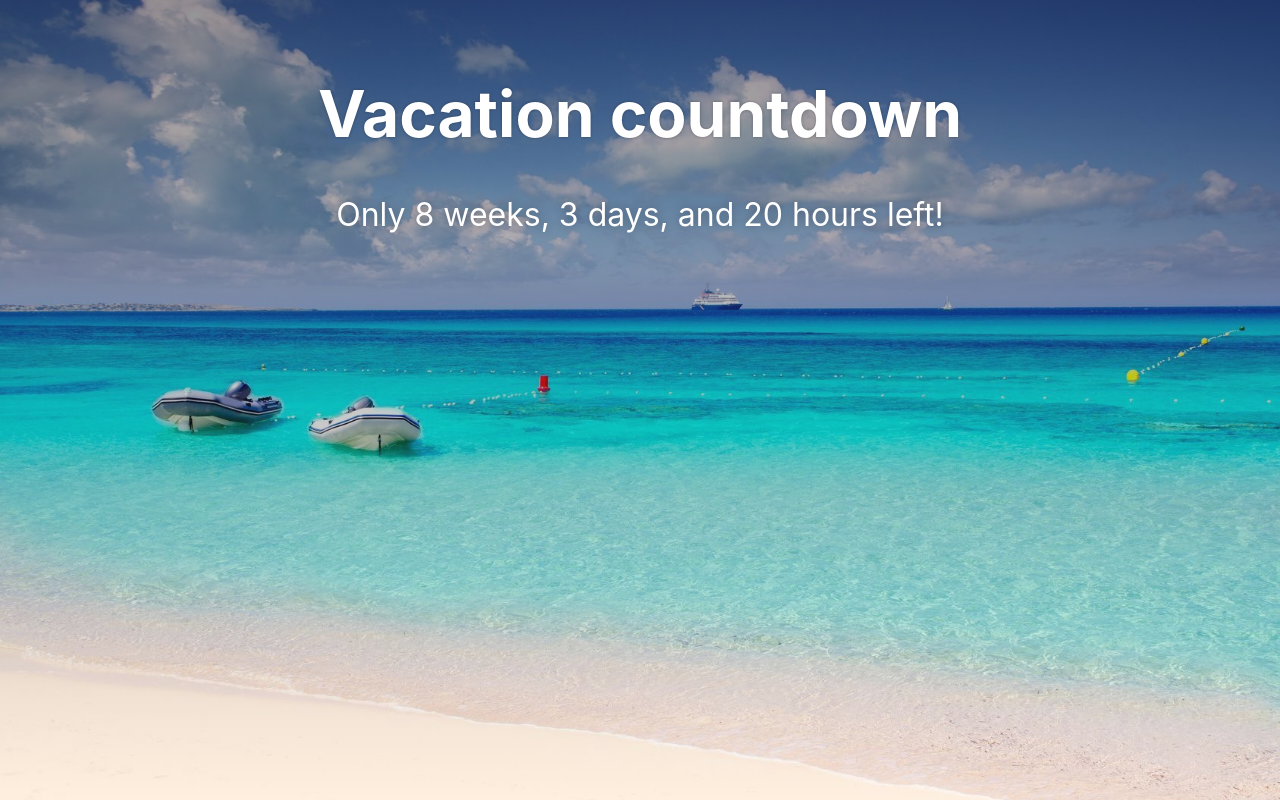
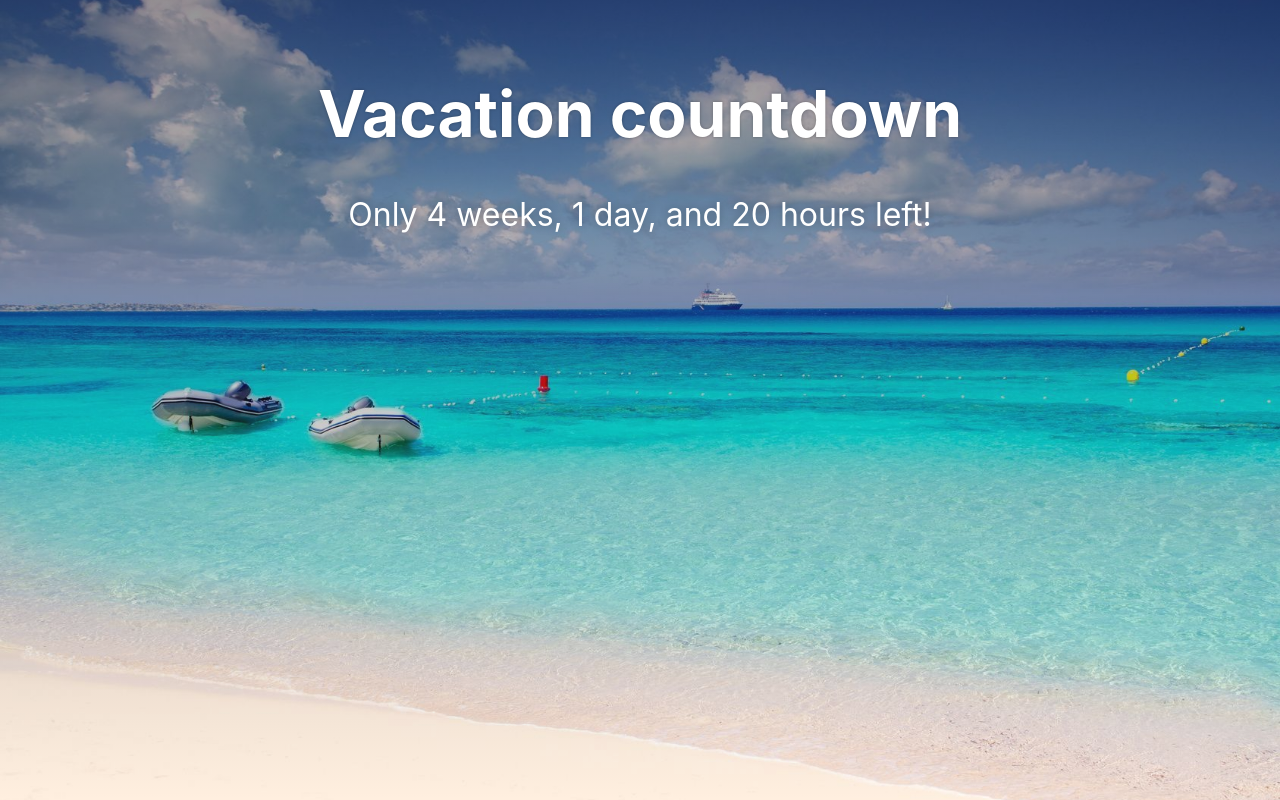
Before and after one commit to MaartenStaa/vacation-countdown, a React (Create React App) app: page / in a window 1280 px wide. Built offline with nearby package versions, Linux system fonts and the light colour scheme.

Commit message:
Screw you JavaScript, of course 8 means September, and 9 means October.

```diff
--- a/src/App.js
+++ b/src/App.js
@@ -44,7 +44,7 @@ function timeDiff(now, target) {
 }
 
 function App() {
-  const targetDate = useMemo(() => new Date(2021, 9, 18, 10, 20), []);
+  const targetDate = useMemo(() => new Date(2021, 8, 18, 10, 20), []);
   const [timeLeft, setTimeLeft] = useState(() =>
     timeDiff(new Date(), targetDate)
   );
```
